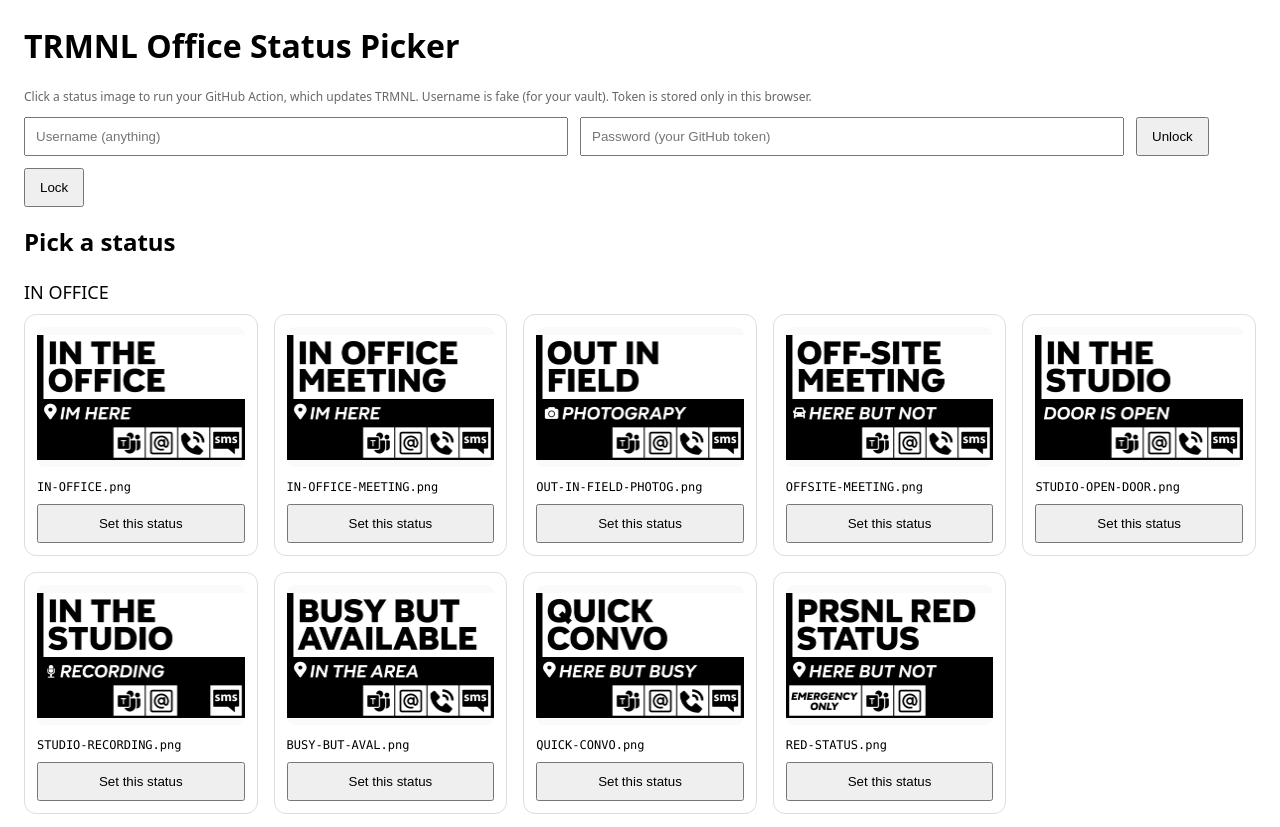
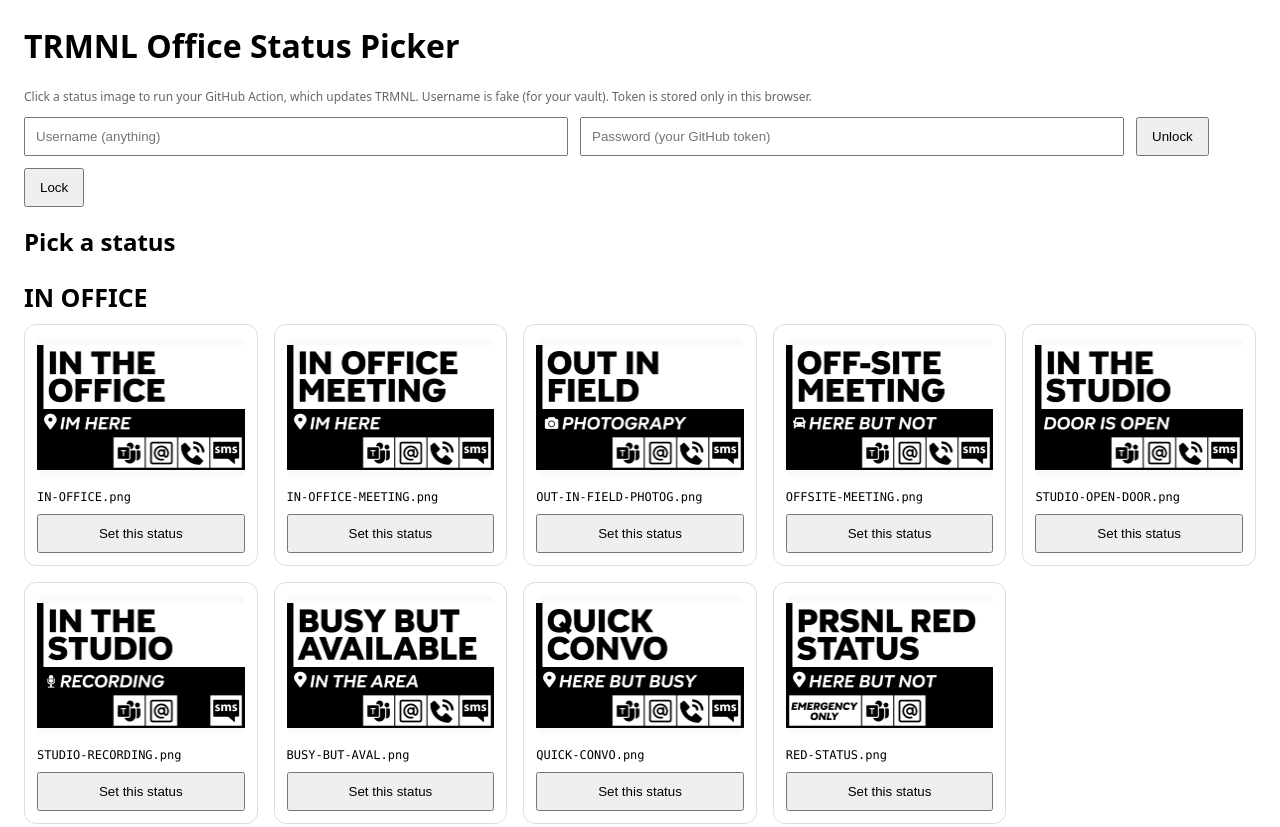
Before and after one commit to gky501/TRMNL-Office-Status, a plain HTML site: page docs/index.html in a window 1280 px wide. Shown: the top 827 px of the page. Drawn offline with Linux system fonts and the light colour scheme.

Commit message:
Enhance section title styling in index.html
Increased font size of section titles and made them bold.

```diff
--- a/docs/index.html
+++ b/docs/index.html
@@ -11,7 +11,7 @@
       button { padding: 10px 14px; cursor: pointer; }
       .status { margin-top: 10px; white-space: pre-wrap; font-size: 13px; }
       .small { color: #666; font-size: 12px; margin-top: 6px; }
-      .section-title { margin-top: 22px; margin-bottom: 8px; font-size: 18px; }
+      .section-title { margin-top: 22px; margin-bottom: 8px; font-size: 25px; font-weight: BOLD; }
       .grid { display: grid; grid-template-columns: repeat(auto-fill, minmax(220px, 1fr)); gap: 16px; margin-top: 10px; }
       .card { border: 1px solid #ddd; border-radius: 12px; padding: 12px; }
       .card img { width: 100%; height: 140px; object-fit: contain; background: #fafafa; border-radius: 8px; }
```
